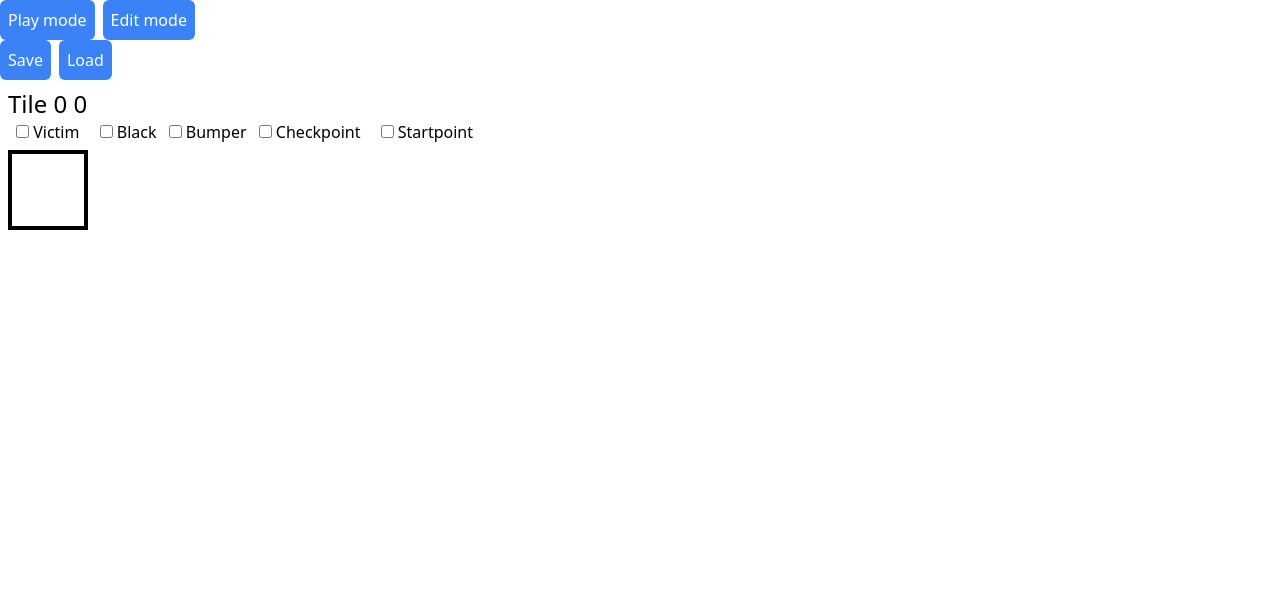
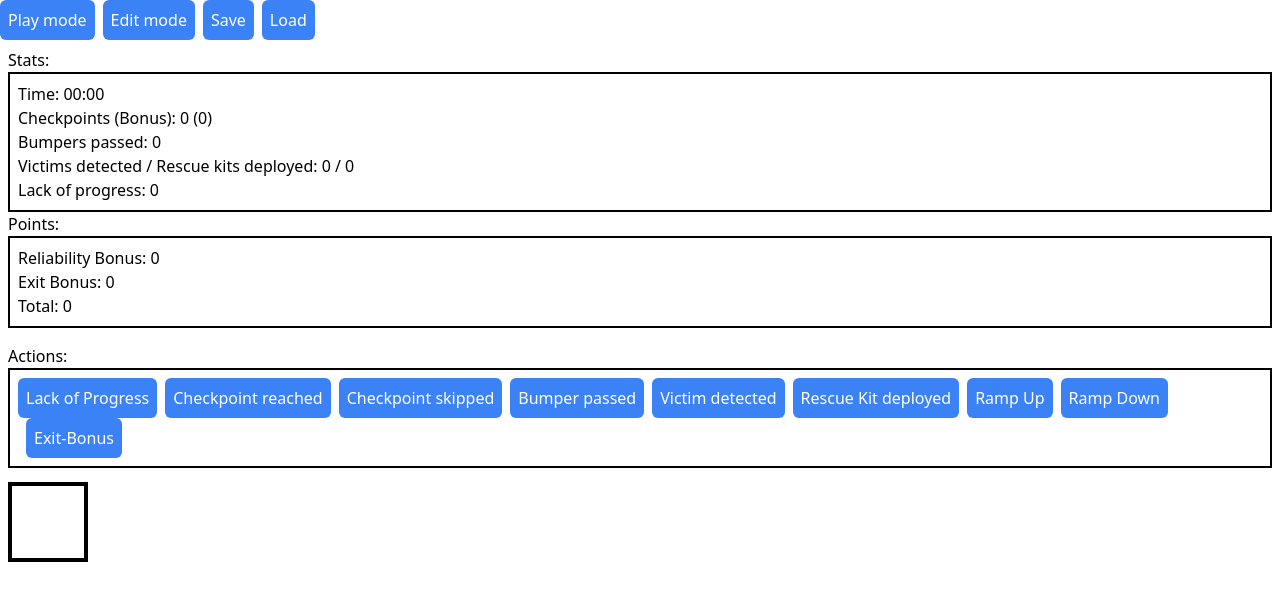
Before and after one commit to Toboxos/rcj-maze-entry-editor, a Vue app: page / in a window 1280 px wide. Shown: the top 600 px of the page. Built offline with nearby package versions, Linux system fonts and the light colour scheme.

Commit message:
Added scoring stats

```diff
--- a/src/components/Maze.vue
+++ b/src/components/Maze.vue
@@ -3,15 +3,13 @@
     <div class="space-x-2">
       <button class="btn p-2" @click="play">Play mode</button>
       <button class="btn p-2" @click="edit">Edit mode</button>
-    </div>
 
-    <div class="space-x-2">
       <button class="btn p-2" @click="save">Save</button>
       <button class="btn p-2" @click="load">Load</button>
     </div>
 
     <!-- Tile settings -->
-    <div class="p-2" v-if="selectedTile !== null">
+    <div class="p-2" v-if="selectedTile !== null && editMode">
       <div class="text-2xl">Tile {{ selectedTile.y }} {{ selectedTile.x }}</div>
       <div>
         <div class="inline p-2">
@@ -36,8 +34,43 @@
       </div>
     </div>
 
+    <!-- Playmode stats -->
+    <div class="p-2" v-if="!editMode">
+      <div>Stats:</div>
+      <div class="p-2 border-2 border-black">
+        <div>Time: {{ scoring.timeFormatted }}</div>
+        <div>Checkpoints (Bonus): {{ scoring.numCheckpoints }} ({{ scoring.numCheckpointsWithBonus }})</div>
+        <div>Bumpers passed: {{ scoring.numBumpersPassed }}</div>
+        <div>Victims detected / Rescue kits deployed: {{ scoring.numVictimsDetected }} / {{ scoring.numRescueKitsDeployed }}</div>
+        <div>Lack of progress: {{ scoring.numLackOfProgress }}</div>
+      </div>
+
+      <div>Points:</div>
+      <div class="p-2 border-2 border-black">
+        <div>Reliability Bonus: {{ scoring.reliabilityBonus }}</div>
+        <div>Exit Bonus: {{ scoring.exitBonusPoints }}</div>
+        <div>Total: {{ scoring.points }}</div>
+      </div>
+    </div>
+
+    <!-- Playmode actions -->
+    <div class="p-2" v-if="!editMode">
+      <div>Actions:</div>
+      <div class="p-2 border-2 border-black space-x-2">
+        <button class="btn p-2">Lack of Progress</button>
+        <button class="btn p-2">Checkpoint reached</button>
+        <button class="btn p-2">Checkpoint skipped</button>
+        <button class="btn p-2">Bumper passed</button>
+        <button class="btn p-2">Victim detected</button>
+        <button class="btn p-2">Rescue Kit deployed</button>
+        <button class="btn p-2">Ramp Up</button>
+        <button class="btn p-2">Ramp Down</button>
+        <button class="btn p-2">Exit-Bonus</button>
+      </div>
+    </div>
+
     <!-- Maze -->
-    <div class="p-2">
+    <div class="p-2 mt-2">
       <div v-for="row in maze.data" class="m-0">
         <Tile
             :tile="tile" v-for="tile in row" :key="'tile' + tile.x + '' + tile.y"
@@ -55,8 +88,10 @@
 import Tile from "./Tile.vue";
 import {useMaze} from "./maze.js";
 import {ref, watch} from "vue";
+import {useScoring} from "./scoring.js";
 
 const maze = useMaze();
+const scoring = useScoring();
 
 const selectedTile = ref(null);
 const victim = ref(false);
--- /dev/null
+++ b/src/components/scoring.js
@@ -0,0 +1,76 @@
+import {ref, computed} from "vue";
+
+// values
+const time = ref(0);
+const numCheckpoints = ref(0);
+const numCheckpointsWithBonus = ref(0);
+const numLackOfProgress = ref(0);
+const numBumpersPassed = ref(0);
+const numVictimsDetected = ref(0);
+const numRescueKitsDeployed = ref(0);
+const exitBonusAchieved = ref(false);
+
+// computed stats
+const reliabilityBonus = computed( () => {
+    return Math.max(
+        0,
+        10 * (
+            numVictimsDetected.value + numRescueKitsDeployed.value - numLackOfProgress.value
+        )
+    );
+});
+const exitBonusPoints = computed( () => {
+    return exitBonusAchieved.value ? numVictimsDetected.value * 10 : 0;
+});
+const points = computed( () => {
+    let _points = 0;
+
+    // checkpoints
+    _points += numCheckpoints.value * 10;
+    _points += numCheckpointsWithBonus.value * 10;
+
+    // bumper
+    _points += numBumpersPassed.value * 5;
+
+    // victims
+    _points += numVictimsDetected.value * 10;
+    _points += numRescueKitsDeployed.value * 10;
+
+    // ramp up
+    // _points += rampUp.value ? 20 : 0;
+
+    // ramp down
+    // _points += rampDown.value ? 10 : 0;
+
+    // reliability bonus
+    _points += reliabilityBonus.value;
+
+    // exit bonus
+    _points += exitBonusPoints.value;
+    return _points;
+});
+const timeFormatted = computed( () => {
+    // time [s]
+    // formated time output : 00:00
+    const minutes = Math.floor(time.value / 1000 / 60);
+    const seconds = Math.floor(time.value / 1000) - minutes * 60;
+    return `${minutes.toString().padStart(2, '0')}:${seconds.toString().padStart(2, '0')}`;
+});
+
+export function useScoring() {
+    return {
+        time,
+        numCheckpoints,
+        numCheckpointsWithBonus,
+        numLackOfProgress,
+        numBumpersPassed,
+        numVictimsDetected,
+        numRescueKitsDeployed,
+        exitBonusAchieved,
+
+        reliabilityBonus,
+        exitBonusPoints,
+        points,
+        timeFormatted,
+    }
+}
```
